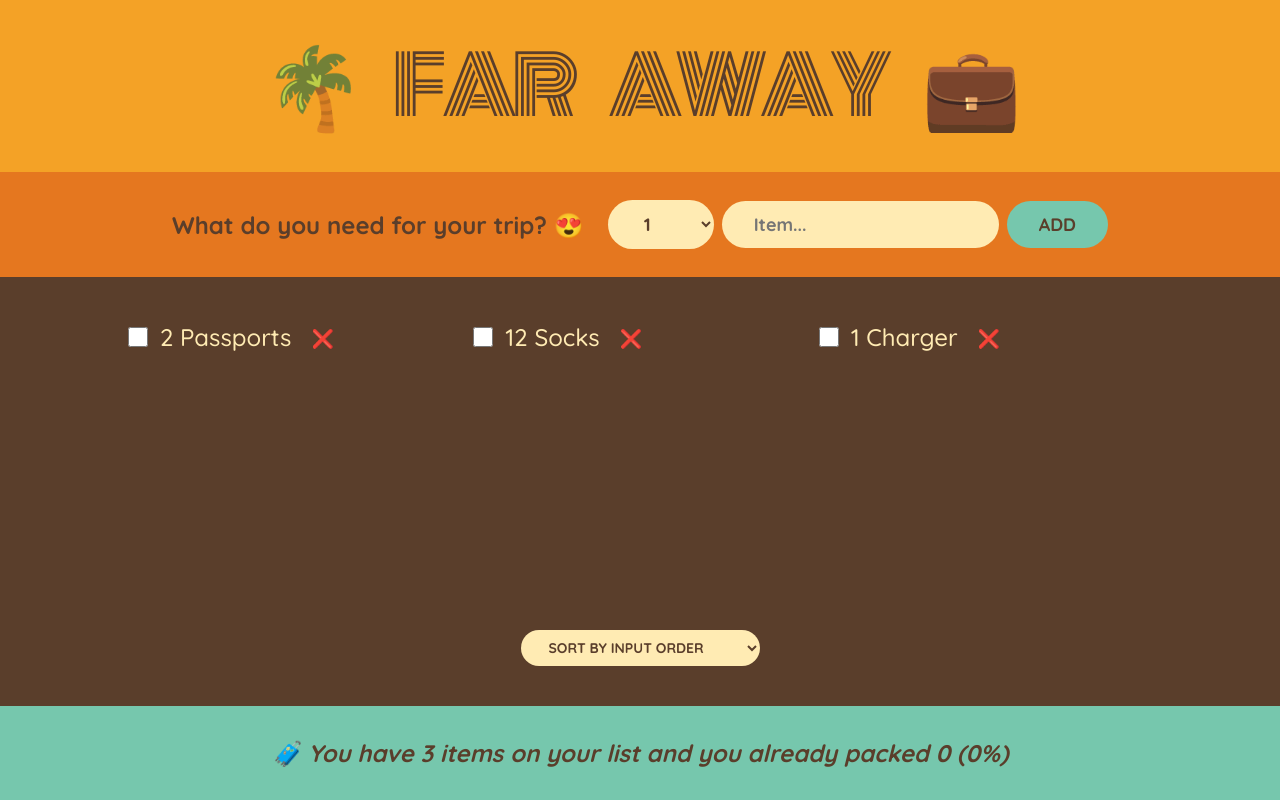
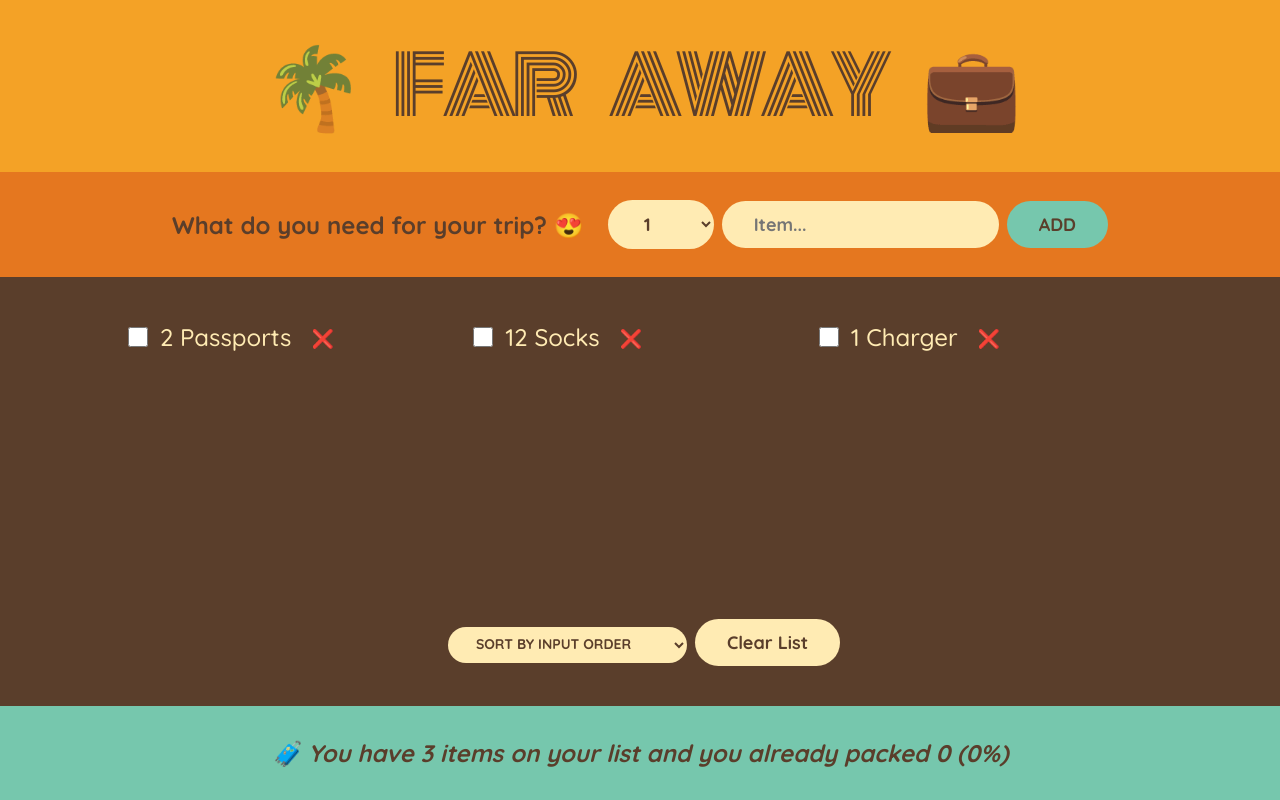
Before and after one commit to Therakar/travel-list, a React (Create React App) app: page / in a window 1280 px wide. Built offline with nearby package versions, Linux system fonts and the light colour scheme.

Commit message:
clear list button

```diff
--- a/src/App.js
+++ b/src/App.js
@@ -24,6 +24,13 @@
       )
     );
   }
+
+  function handleClearList() {
+    const confirmed = window.confirm(
+      "Are you sure you want to delete all items?"
+    );
+    if (confirmed) setItems([]);
+  }
   return (
     <div className="app">
       <Logo />
@@ -32,6 +39,7 @@
         items={items}
         onDeleteItem={handleDeleteItem}
         onToggleItem={handleToggleItem}
+        onClearList={handleClearList}
       />
       <Stats items={items} />
     </div>
@@ -84,7 +92,7 @@
   );
 }
 
-function PackingList({ items, onDeleteItem, onToggleItem }) {
+function PackingList({ items, onDeleteItem, onToggleItem, onClearList }) {
   const [sortBy, setSortBy] = useState("input");
 
   let sortedItems;
@@ -119,6 +127,7 @@
           <option value="description">Sort by description</option>
           <option value="packed">Sort by packed status</option>
         </select>
+        <button onClick={onClearList}>Clear List</button>
       </div>
     </div>
   );
```
